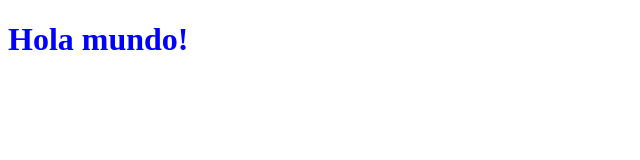
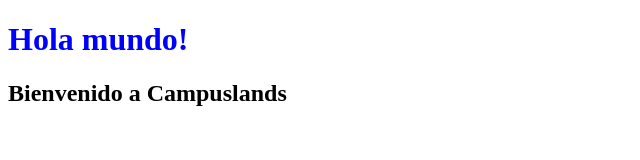
Before and after one commit to JP-hub-coder/HTML_P1_Jp, a plain HTML site: page Dia_7/index.html in a window 1280 px wide. Shown: the whole page, without its empty margins (0-640 px from the left). Drawn offline with Linux system fonts and the light colour scheme.

Commit message:
feat :sparkles: add new feature

```diff
--- a/Dia_7/index.html
+++ b/Dia_7/index.html
@@ -8,5 +8,6 @@
 </head>
 <body>
     <h1>Hola mundo!</h1>
+    <h2>Bienvenido a Campuslands</h2>
 </body>
 </html>
```
